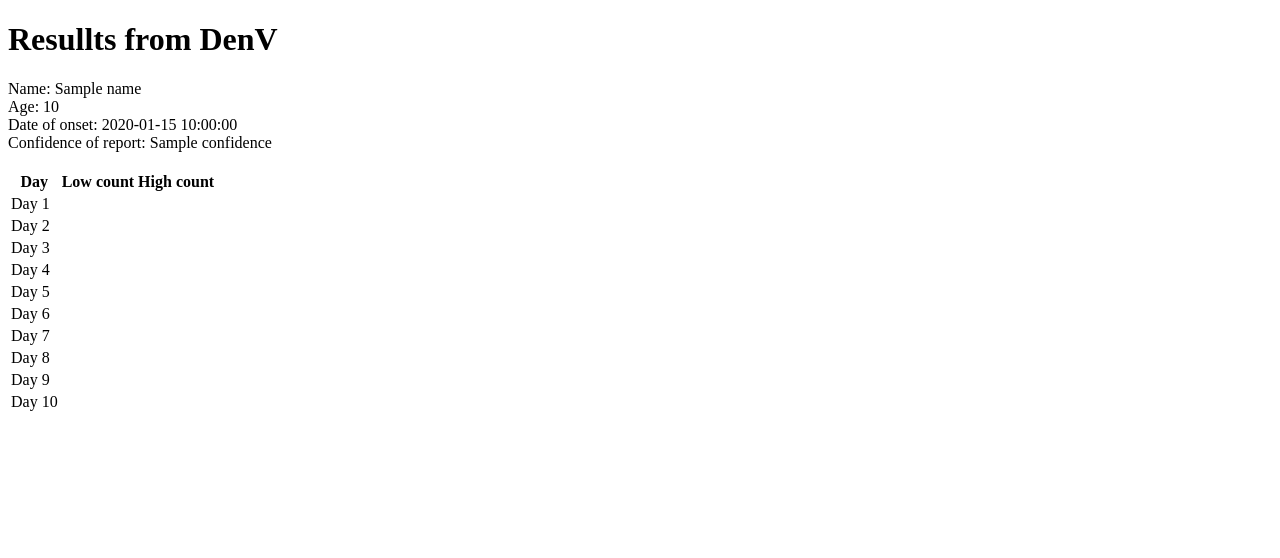
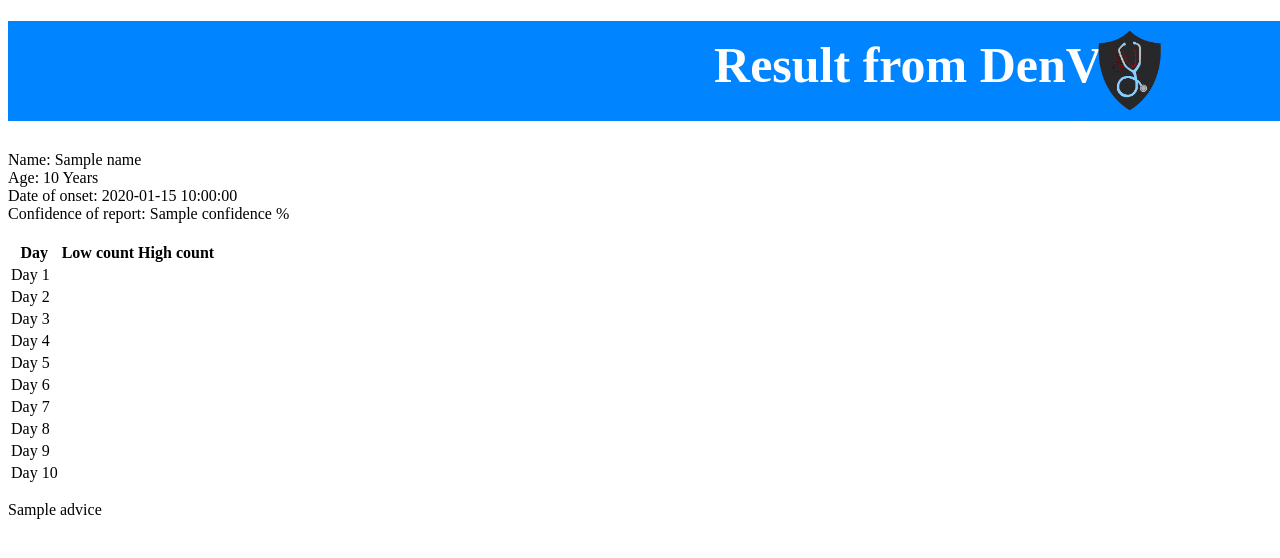
Before and after one commit to sudhaunsh/atom, a Flask app: template templates/result_denv.html in a window 1280 px wide; the page is wider, and only the part inside the window is pictured. Shown: the top 558 px of that part. Run offline with Flask 3, Linux system fonts and the light colour scheme; the template is opened without the code that fills it: most values are stand-ins (such as "Sample title", 1, 10 or a date in 2020).

Commit message:
modified:   main.py 	new file:   predictions.atom 	renamed:    templates/assets/atomlogo.png -> static/atomlogo.png 	renamed:    templates/assets/denvlogo.png -> static/denvlogo.png 	modified:   templates/denv.html 	modified:   templates/home.html 	modified:   templates/result_denv.html

```diff
--- a/main.py
+++ b/main.py
@@ -1,6 +1,7 @@
 import flask
 from login import*
-from denv_back_end import*
+from denV.back_end import*
+from denV.advisory import*
 
 
 app = flask.Flask(__name__)
@@ -37,12 +38,13 @@ def use_denv():
         verify_val = {0:flask.request.form['nm'],1:flask.request.form['Counta'],2:flask.request.form['Count_b'],3:flask.request.form['Age'],4:0,5:flask.request.form['Date_a'],6:flask.request.form['Date_b']}
         denv_result = estimate(verify_val)
         lc = denv_result[3]
+        level = np.min(lc)
+        advice = advise(level)
         hc = denv_result[2]
         confidence = denv_result[4]
-        f=open('denv_result.txt','w')
         name = str(verify_val[0])
         age = str(verify_val[3])
-        return flask.render_template('result_denv.html',Name = name, Age = age, Date_onset = date_onset,LC1 = str(lc[0]),LC2 = str(lc[1]),LC3 = str(lc[2]),LC4 = str(lc[3]),LC5 = str(lc[4]),LC6 = str(lc[5]),LC7 = str(lc[6]),LC8 = str(lc[7]),LC9 = str(lc[8]),LC10 = str(lc[9]),LC11 = str(lc[10]),HC1 = str(hc[0]),HC2 = str(hc[1]),HC3 = str(hc[2]),HC4 = str(hc[3]),HC5 = str(hc[4]),HC6 = str(hc[5]),HC7 = str(hc[6]),HC8 = str(hc[7]),HC9 = str(hc[8]),HC10 = str(hc[9]),HC11 = str(hc[10]),Confidence = str(confidence))
+        return flask.render_template('result_denv.html',Name = name, Age = age, Date_onset = date_onset,LC1 = str(lc[0]),LC2 = str(lc[1]),LC3 = str(lc[2]),LC4 = str(lc[3]),LC5 = str(lc[4]),LC6 = str(lc[5]),LC7 = str(lc[6]),LC8 = str(lc[7]),LC9 = str(lc[8]),LC10 = str(lc[9]),LC11 = str(lc[10]),HC1 = str(hc[0]),HC2 = str(hc[1]),HC3 = str(hc[2]),HC4 = str(hc[3]),HC5 = str(hc[4]),HC6 = str(hc[5]),HC7 = str(hc[6]),HC8 = str(hc[7]),HC9 = str(hc[8]),HC10 = str(hc[9]),HC11 = str(hc[10]),Confidence = str(confidence),Advice = advice)
 
     return flask.render_template('use_denv.html')
 
--- a/templates/denv.html
+++ b/templates/denv.html
@@ -5,7 +5,7 @@
         <svg width="1800" height="100">
             <rect width="1800" height="100" style="fill:rgb(0, 132, 255);stroke-width:3;stroke:rgb(0,132,255 )"/>
             <text x="50%" y="50%" dominant-baseline="middle" text-anchor="middle" font-size="50px" fill="white">DenV</text>
-            <img src="assets/denvlogo.png" alt="DenV" width="150" height="150" style="position: absolute; right: 75px; top: 0px;">
+            <img src="{{url_for('static', filename='denvlogo.png')}}" alt="DenV" width="150" height="150" style="position: absolute; right: 75px; top: 0px;">
         </svg>
     </h1>
 </head>
--- a/templates/home.html
+++ b/templates/home.html
@@ -8,7 +8,7 @@
     <svg width="1800" height="100">
         <rect width="1800" height="100" style="fill:rgb(0, 132, 255);stroke-width:3;stroke:rgb(0,132,255 )"/>
         <text x="50%" y="50%" dominant-baseline="middle" text-anchor="middle" font-size="50px" fill="white">Welcome to the Atom Framework</text>
-        <img src="assets/atomlogo.png" alt="Atom" width="150" height="150" style="position: absolute; right: -300px; top: 0px;">
+        <img src="{{url_for('static', filename='atomlogo.png')}}" alt="Atom" width="150" height="150" style="position: absolute; right: -300px; top: 0px;">
     </svg>
 </h1>
 <body style="background-color:rgb(237, 243, 249);">
--- a/templates/result_denv.html
+++ b/templates/result_denv.html
@@ -1,13 +1,19 @@
 <!DOCTYPE html>
 <html lang="en">
-    <h1>
-        Resullts from DenV
-    </h1>
+    <head>
+        <h1>
+            <svg width="1800" height="100">
+                <rect width="1800" height="100" style="fill:rgb(0, 132, 255);stroke-width:3;stroke:rgb(0,132,255 )"/>
+                <text x="50%" y="50%" dominant-baseline="middle" text-anchor="middle" font-size="50px" fill="white">Result from DenV</text>
+                <img src="{{url_for('static', filename='denvlogo.png')}}" alt="DenV" width="150" height="150" style="position: absolute; right: 75px; top: 0px;">
+            </svg>
+        </h1>
+    </head>
     <body>
         Name: {{Name}}<br>
-        Age: {{Age}}<br>
+        Age: {{Age}} Years<br>
         Date of onset: {{Date_onset}}<br>
-        Confidence of report: {{Confidence}}<br><br>
+        Confidence of report: {{Confidence}} %<br><br>
         <table>
             <tr>
                 <th>Day</th>
@@ -65,5 +71,6 @@
                 <td>{{HC10}}</td>
             </tr>
         </table>
+        <p>{{Advice}}</p>
     </body>
 </html>
```
Also changed, not shown: static/atomlogo.png (renamed from templates/assets/atomlogo.png), static/denvlogo.png (renamed from templates/assets/denvlogo.png), 1 other file.
